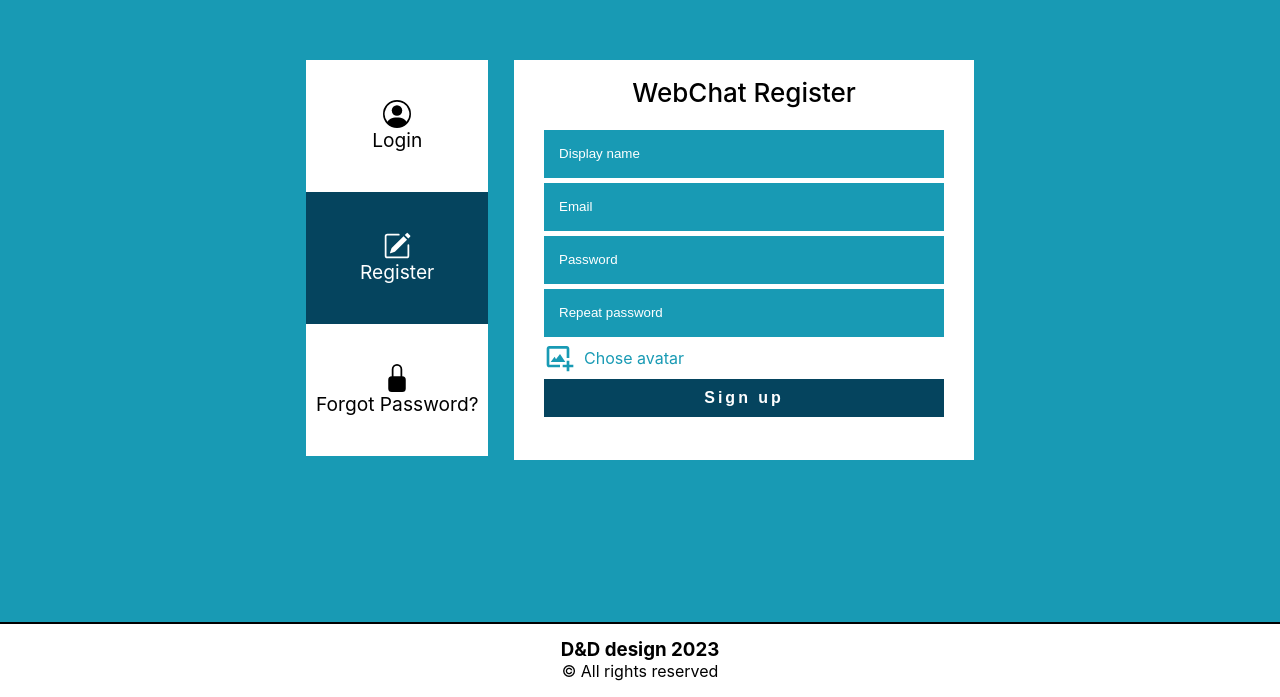
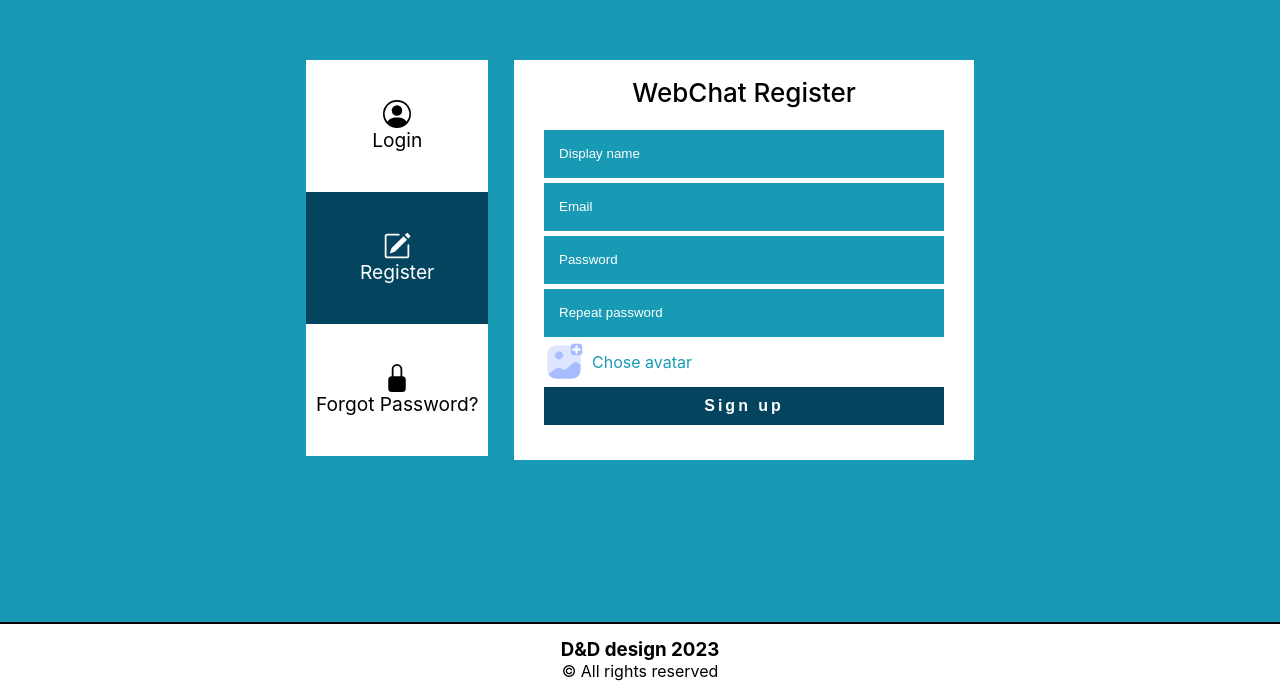
Before and after one commit to DenisTagaev/webchat, a React (Create React App) app: page /register in a window 1280 px wide. Shown: the part 103-800 px from the top of the page. Built offline with nearby package versions, Linux system fonts and the light colour scheme; no server answers.

Commit message:
Fixed gitignore

```diff
--- a/src/pages/registration/Register.jsx
+++ b/src/pages/registration/Register.jsx
@@ -4,7 +4,7 @@ import { createUserWithEmailAndPassword, updateProfile } from "firebase/auth";
 import { ref, uploadBytesResumable, getDownloadURL } from "firebase/storage";
 import { doc, setDoc } from "firebase/firestore";
 import { auth, storage, db } from "../../environments/firebase";
-import { BiImageAdd } from "react-icons/bi";
+import AddImg from "../../imgs/addAvatar.png";
 import Logbar from "../../components/Logbar/Logbar";
 import "./Register.scss";
 
@@ -203,14 +203,15 @@ const Register = () => {
             <span className="formError">{errors.repeatPassword}</span>
           )}
           <label id="avatarInput">
-            {/* <img id="avatarImage" src={AddImg} alt="Chose avatar placeholder" /> */}
-            <BiImageAdd className="regImg" />
+            <img id="avatarImage" src={AddImg} alt="Chose avatar placeholder" />
             <span>Chose avatar</span>
             {/* to customize standard input look we hide the input element and wrap it in a
                         label with desired output content */}
             <input type="file" hidden={true} />
           </label>
-          {imgError && <span className="formError">{imgError}</span>}
+          {imgError && (
+            <span className="formError">{imgError}</span>
+          )}
           <button id="registerSubmit" type="submit">
             Sign up
           </button>
```
